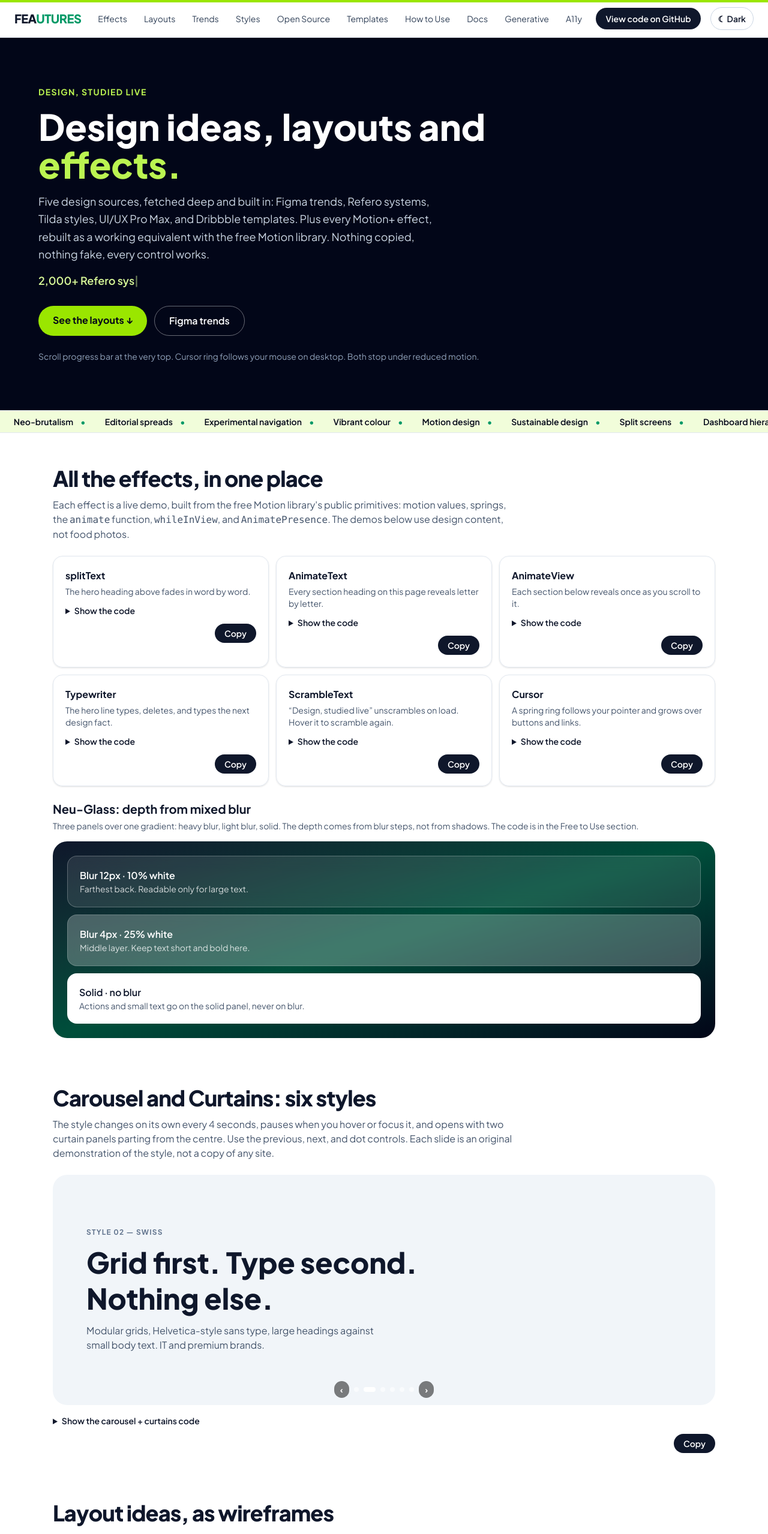
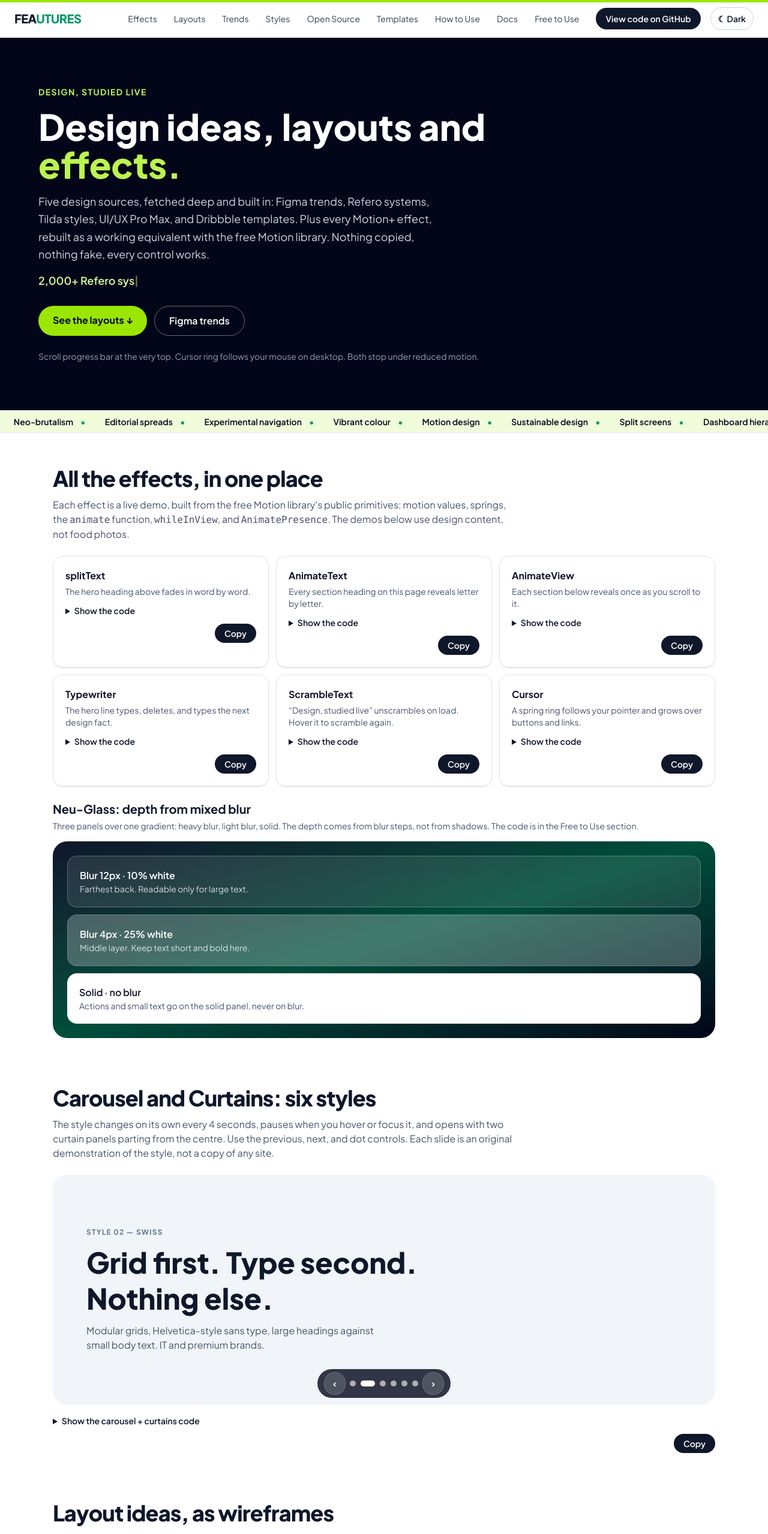
Before and after one commit to habeebc84-create/FEAUTURES, a React (Vite) app: page / in a window 1280 px wide. Shown: the top 2558 px of the page at 60% size. Built offline with nearby package versions, Linux system fonts and the light colour scheme.

Commit message:
FEAUTURES: trim header nav to 9 links; pin carousel slide text colours; larger carousel controls on dark pill

```diff
--- a/src/App.tsx
+++ b/src/App.tsx
@@ -35,11 +35,7 @@ const NAV = [
   { href: '#templates', label: 'Templates' },
   { href: '#howto', label: 'How to Use' },
   { href: '#docs', label: 'Docs' },
-  { href: '#generative', label: 'Generative' },
-  { href: '#a11y', label: 'A11y' },
   { href: '#free', label: 'Free to Use' },
-  { href: '#sources', label: 'Sources' },
-  { href: '#honesty', label: 'Honesty' },
 ];
 
 export const LAYOUTS = [
@@ -85,9 +81,9 @@ const STYLE_SLIDES = [
     label: 'Brutalism and neobrutalism: loud on purpose',
     node: (
       <div className="flex h-full flex-col justify-center bg-yellow-300 px-8 sm:px-14">
-        <p className="text-xs font-bold uppercase tracking-widest text-slate-900">Style 03 — Brutalism</p>
-        <p className="mt-3 max-w-xl text-4xl font-extrabold leading-tight text-slate-900 underline decoration-pink-500 decoration-4 sm:text-5xl">BREAK THE GRID.</p>
-        <p className="mt-3 max-w-lg font-semibold text-slate-900">Clashing colour, oversized type, hard shadows. Bold startups, edgy brands, portfolios that challenge.</p>
+        <p className="text-xs font-bold uppercase tracking-widest text-slate-950">Style 03 — Brutalism</p>
+        <p className="mt-3 max-w-xl text-4xl font-extrabold leading-tight text-slate-950 underline decoration-pink-500 decoration-4 sm:text-5xl">BREAK THE GRID.</p>
+        <p className="mt-3 max-w-lg font-semibold text-slate-950">Clashing colour, oversized type, hard shadows. Bold startups, edgy brands, portfolios that challenge.</p>
       </div>
     ),
   },
@@ -107,9 +103,9 @@ const STYLE_SLIDES = [
     label: 'Bento: tidy tiles, dense content kept clear',
     node: (
       <div className="flex h-full flex-col justify-center bg-emerald-50 px-8 sm:px-14">
-        <p className="text-xs font-bold uppercase tracking-widest text-emerald-700">Style 05 — Bento</p>
-        <p className="mt-3 max-w-xl text-4xl font-extrabold leading-tight text-slate-900 sm:text-5xl">Box it up, neatly.</p>
-        <p className="mt-3 max-w-lg text-slate-600">Rounded tiles, efficient space, readable type, small charts or illustrations. Dashboards, services, dense content.</p>
+        <p className="text-xs font-bold uppercase tracking-widest text-emerald-800">Style 05 — Bento</p>
+        <p className="mt-3 max-w-xl text-4xl font-extrabold leading-tight text-slate-950 sm:text-5xl">Box it up, neatly.</p>
+        <p className="mt-3 max-w-lg text-slate-800">Rounded tiles, efficient space, readable type, small charts or illustrations. Dashboards, services, dense content.</p>
       </div>
     ),
   },
--- a/src/effects.tsx
+++ b/src/effects.tsx
@@ -262,12 +262,14 @@ export function StyleCarousel({ slides, intervalMs = 4000 }: { slides: StyleSlid
         </AnimatePresence>
       </div>
       <p className="sr-only" aria-live="polite">{slide.label}</p>
-      <div className="absolute inset-x-0 bottom-3 flex items-center justify-center gap-2">
-        <button type="button" onClick={() => go(index - 1)} aria-label="Previous style" className="rounded-full bg-black/50 px-2.5 py-1 text-sm font-bold text-white">‹</button>
-        {slides.map((sl, i) => (
-          <button key={sl.id} type="button" onClick={() => go(i)} aria-label={`Show style ${i + 1}: ${sl.label}`} aria-current={i === index} className={`h-2 rounded-full ${i === index ? 'w-5 bg-white' : 'w-2 bg-white/60'}`} />
-        ))}
-        <button type="button" onClick={() => go(index + 1)} aria-label="Next style" className="rounded-full bg-black/50 px-2.5 py-1 text-sm font-bold text-white">›</button>
+      <div className="absolute inset-x-0 bottom-3 flex justify-center">
+        <div className="flex items-center gap-2 rounded-full bg-slate-950/80 px-3 py-1.5 backdrop-blur">
+          <button type="button" onClick={() => go(index - 1)} aria-label="Previous style" className="rounded-full bg-white/15 px-3.5 py-1.5 text-base font-bold text-white ring-1 ring-white/30">‹</button>
+          {slides.map((sl, i) => (
+            <button key={sl.id} type="button" onClick={() => go(i)} aria-label={`Show style ${i + 1}: ${sl.label}`} aria-current={i === index} className={`h-2.5 rounded-full ${i === index ? 'w-6 bg-white' : 'w-2.5 bg-white/60'}`} />
+          ))}
+          <button type="button" onClick={() => go(index + 1)} aria-label="Next style" className="rounded-full bg-white/15 px-3.5 py-1.5 text-base font-bold text-white ring-1 ring-white/30">›</button>
+        </div>
       </div>
     </div>
   );
```
